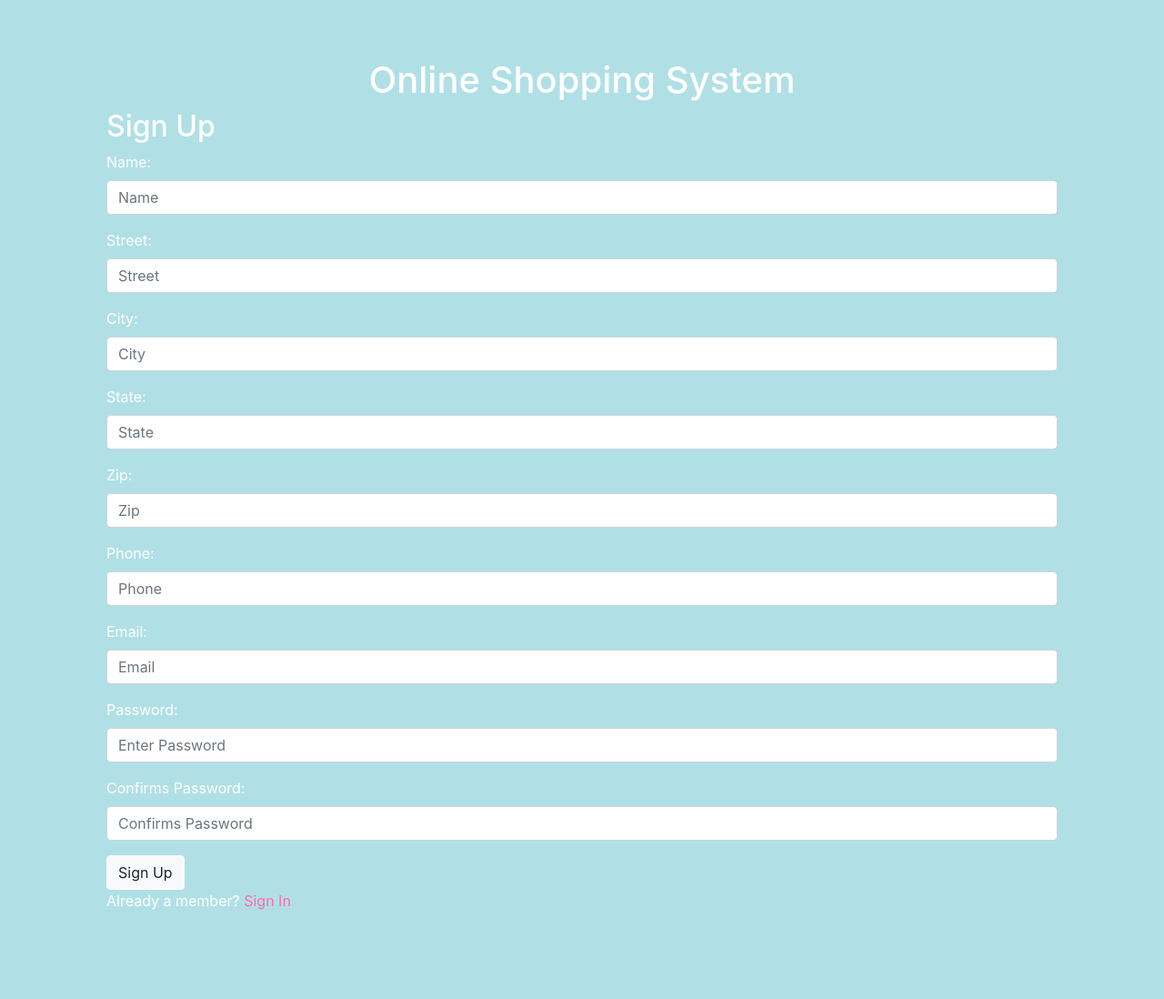
After one commit to DA01171997/OnlineShoppingSystem-dbProj, a PHP site: page /Register.php in a window 1280 px wide. The commit adds this page. Shown: the whole page at 91% size. Run offline with PHP 8.4, Linux system fonts and the light colour scheme.

Commit message:
Add Register.php errors.php index.php server.php and modify WebsiteLogin.php createOnlineShoppigSystemDb.sql

```diff
--- /dev/null
+++ b/DUY/Register.php
@@ -0,0 +1,70 @@
+<?php include('server.php'); ?>
+<!DOCTYPE html>
+<html lang="en">
+<head>
+  <title>New Customer Sign-Up</title>
+  <meta charset="utf-8">
+  <meta name="viewport" content="width=device-width, initial-scale=1">
+  <link rel="stylesheet" href="https://maxcdn.bootstrapcdn.com/bootstrap/4.1.3/css/bootstrap.min.css">
+  <style>
+.jumbotron{
+    background-color:powderblue;
+    color:white;
+}
+a {
+    color: hotpink;
+}
+</style>
+</head>
+<body style="background-color:powderblue;">
+
+<div class="container">
+ <div class="jumbotron">
+  <h1 align="center">Online Shopping System</h1>
+  <h2>Sign Up</h2>
+  <form method ="post" action="/OnlineShoppingSystem/Register.php">
+    <?php include('errors.php'); ?>
+    <div class="form-group">
+      <label for="name">Name:</label>
+      <input type="text" class="form-control" id="name" placeholder="Name" name="name">
+    </div>
+    <div class="form-group">
+      <label for="street">Street:</label>
+      <input type="text" class="form-control" id="street" placeholder="Street" name="street">
+    </div>
+    <div class="form-group">
+      <label for="City">City:</label>
+      <input type="text" class="form-control" id="city" placeholder="City" name="city">
+    </div>
+    <div class="form-group">
+      <label for="State">State:</label>
+      <input type="text" class="form-control" id="state" placeholder="State" name="state">
+    </div>
+    <div class="form-group">
+      <label for="Zip">Zip:</label>
+      <input type="number" class="form-control" id="zip" placeholder="Zip" name="zip">
+    </div>
+    <div class="form-group">
+      <label for="Phone">Phone:</label>
+      <input type="text" class="form-control" id="phone" placeholder="Phone" name="phone">
+    </div>
+    <div class="form-group">
+      <label for="Email">Email:</label>
+      <input type="email" class="form-control" id="email" placeholder="Email" name="email">
+    </div>
+    <div class="form-group">
+      <label for="pwd1">Password:</label>
+      <input type="password" class="form-control" id="pwd1" placeholder="Enter Password" name="pswd1">
+    </div>
+    <div class="form-group">
+      <label for="pwd2">Confirms Password:</label>
+      <input type="password" class="form-control" id="pwd2" placeholder="Confirms Password" name="pswd2">
+    </div>
+    <button type="submit" name="register" class="btn btn-light">Sign Up</button>
+  </form>
+    Already a member? <a href ="/OnlineShoppingSystem/WebsiteLogin.php"> Sign In</a>
+  </div>
+</div>
+
+</body>
+</html>
--- /dev/null
+++ b/DUY/errors.php
@@ -0,0 +1,7 @@
+<?php  if (count($errors) > 0) : ?>
+  <div class="error">
+  	<?php foreach ($errors as $error) : ?>
+  	  <p><?php echo $error ?></p>
+  	<?php endforeach ?>
+  </div>
+<?php  endif ?>
--- /dev/null
+++ b/DUY/server.php
@@ -0,0 +1,123 @@
+<?php
+session_start();
+
+//Create a database connection
+$dbhost = "localhost";
+$dbuser = "root";
+$dbpass = "866419dhn";
+$dbname = "onlineshoppingsystem";
+$name = "";
+$street = "";
+$city = "";
+$state = "";
+$zip = "";
+$phone = "";
+$email = "";
+$pswd1 = "";
+$pswd2 = "";
+$errors = array();
+//Connect to Database
+$dbconnection = mysqli_connect($dbhost, $dbuser, $dbpass, $dbname);
+if (mysqli_connect_errno()) {
+    die("Database connection failed: " .
+     mysqli_connect_error() . " (" > mysqli_connect_errno() . ")" );
+}
+
+//Check for register submit
+if (isset($_POST['register'])){
+    if (isset($_POST['name'])){
+        $name = mysqli_real_escape_string($dbconnection,$_POST['name']);
+    }
+    if (isset($_POST['street'])){
+        $street = mysqli_real_escape_string($dbconnection,$_POST['street']);
+    }
+    if (isset($_POST['city'])){
+        $city = mysqli_real_escape_string($dbconnection,$_POST['city']);
+    }
+    if (isset($_POST['state'])){
+        $state = mysqli_real_escape_string($dbconnection,$_POST['state']);
+    }
+    if (isset($_POST['zip'])){
+        $zip = mysqli_real_escape_string($dbconnection,$_POST['zip']);
+    }
+    if (isset($_POST['phone'])){
+        $phone = mysqli_real_escape_string($dbconnection,$_POST['phone']);
+    }
+    if (isset($_POST['email'])){
+        $email = mysqli_real_escape_string($dbconnection,$_POST['email']);
+    }
+    if (isset($_POST['pswd1'])){
+        $pswd1 = mysqli_real_escape_string($dbconnection,$_POST['pswd1']);
+    }
+    if (isset($_POST['pswd2'])){
+        $pswd2 = mysqli_real_escape_string($dbconnection,$_POST['pswd2']);
+    }
+
+    // Make sure not Null attributes need to be filled in
+    if(empty($name)){
+        array_push($errors, "Customer Name is required");
+    }
+    if(empty($email)){
+        array_push($errors, "Email is required");
+    }
+    if(empty($pswd1)){
+        array_push($errors, "Password is required");
+    }
+    if(empty($pswd2)){
+        array_push($errors, "Confirms Password is required");
+    }
+    // Make sure passwords match
+    if($pswd1!=$pswd2){
+        array_push($errors, "Passwords do not match");
+    }
+    //Check for duplicate email
+    $checkDuplicateEmail_query = "SELECT * FROM customers WHERE email='$email' LIMIT 1";
+    $result=mysqli_query($dbconnection, $checkDuplicateEmail_query);
+    $assoarray = mysqli_fetch_assoc($result);
+    if ($assoarray){
+        if($assoarray['email']==$email){
+            array_push($errors, "Email already exists");
+        }
+    }
+    //if no errors register user
+    if (count($errors)==0){
+        $insert_query= "INSERT INTO customers (cname,street,city,state,zip,phone,email,password)
+                        VALUES ('$name', '$street', '$city', '$state', $zip, $phone, '$email', '$pswd1')";
+        $result=mysqli_query($dbconnection, $insert_query);
+        $_SESSION['email'] = $email;
+        $_SESSION['success'] = "Logged in successfully";
+        header('location: /OnlineShoppingSystem/index.php');
+    }
+}
+// Check if submit for login
+if (isset($_POST['login_user'])){
+    if (isset($_POST['email'])){
+        $email = mysqli_real_escape_string($dbconnection,$_POST['email']);
+    }
+    if (isset($_POST['pswd1'])){
+        $pswd1 = mysqli_real_escape_string($dbconnection,$_POST['pswd1']);
+    }
+    if(empty($email)){
+        array_push($errors, "Email is required");
+    }
+    if(empty($pswd1)){
+        array_push($errors, "Password is required");
+    }
+    if (count($errors)==0){
+        $login_query= "SELECT * FROM customers WHERE email='$email' AND password='$pswd1'";
+        $result=mysqli_query($dbconnection, $login_query);
+        $assoarray = mysqli_fetch_assoc($result);
+        $queryemail=$assoarray['email'];
+        $querypswd1=$assoarray['password'];
+        if (mysqli_num_rows($result) == 1) {
+            $_SESSION['email'] = $email;
+            $_SESSION['success'] = "Logged in successfully";
+            header('location: /OnlineShoppingSystem/index.php');
+        }
+        else{
+            array_push($errors, "Wrong Email and Password combination");
+        }
+    }
+}
+    mysqli_close($dbconnection);
+?>
--- a/createOnlineShoppingSystemDb.sql
+++ b/createOnlineShoppingSystemDb.sql
@@ -17,7 +17,7 @@ CREATE TABLE customers (
 	city		varchar(30),
 	state		varchar(30),
 	zip			integer(5),
-	phone		char(12),
+	phone		varchar(12),
 	email		varchar(50)		not null,
 	password	varchar(15),
     UNIQUE(email),
```
Also changed, not shown: DUY/WebsiteLogin.php (+10 -11 lines), DUY/index.php (added, +27 -0 lines).
